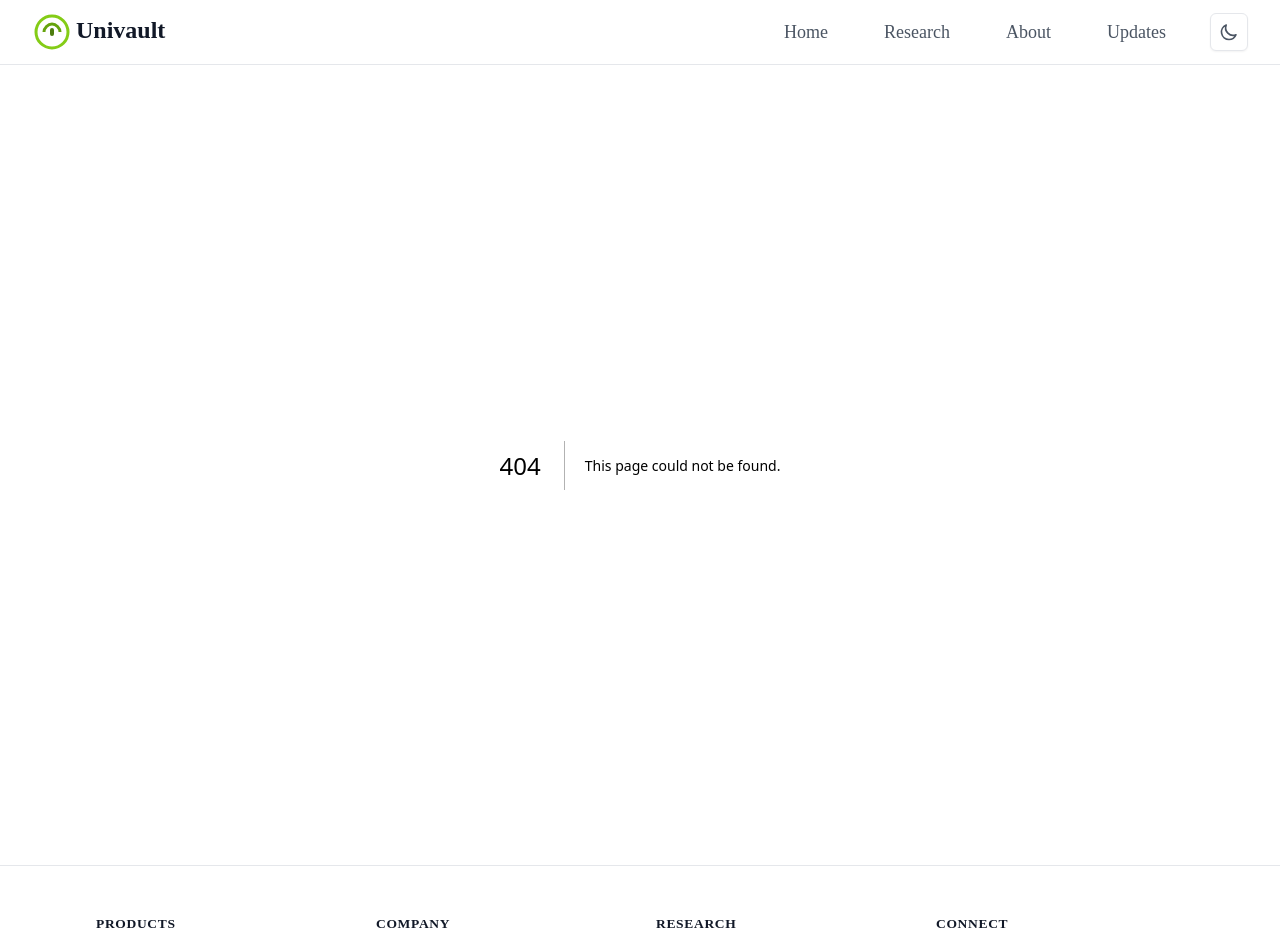
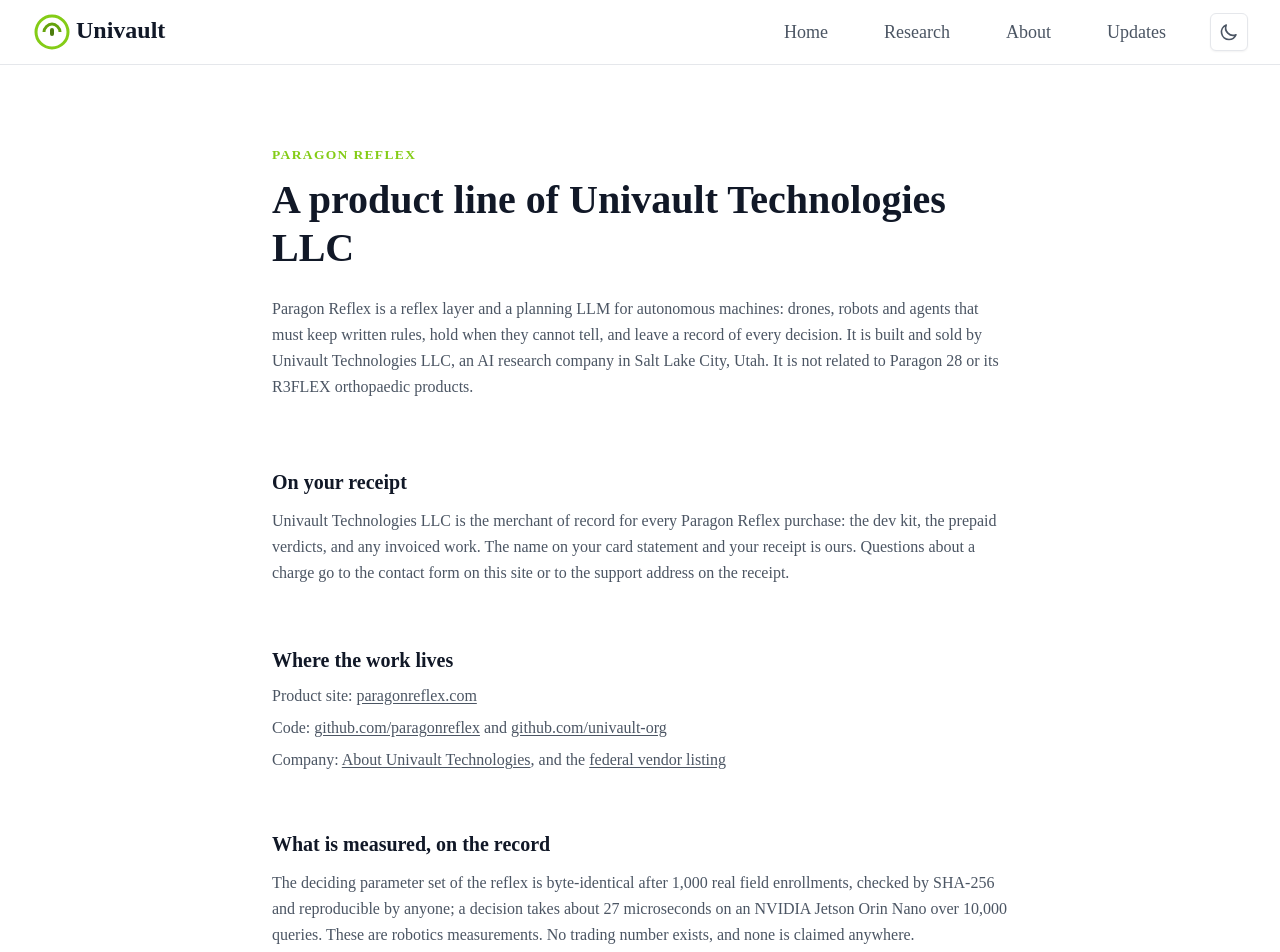
Before and after one commit to univault-org/md-next, a Next.js app: page /paragon-reflex in a window 1280 px wide. Before the commit this address had no page. Shown: the top 952 px of the page. Built offline with nearby package versions, Linux system fonts and the light colour scheme.

Commit message:
Entity home: Paragon Reflex first in the products block, Organization JSON-LD, merchant-of-record on About, /paragon-reflex entity page, PAI-era pages noindexed, root sitemap and robots fixed

```diff
--- a/src/pages/_app.js
+++ b/src/pages/_app.js
@@ -13,6 +13,8 @@
 })
 
 const SITE_URL = 'https://univault.org'
+// PAI-era residue: kept for history, taken out of the index (entity plan 2026-09-03).
+const NOINDEX_PREFIXES = ['/paiTraining', '/declaration', '/northStar', '/projects', '/whiteboard', '/code-editor-demo'];
 const DEFAULT_DESCRIPTION = 'Univault Technologies is an AI research company in Salt Lake City, Utah. We build AI infrastructure that asks instead of guesses, and help teams apply it to work where "probably" is not good enough.'
 const DEFAULT_IMAGE = `${SITE_URL}/bagle-breathing-ai-video-cover-image.png`
 
@@ -50,6 +52,7 @@
         <link rel="icon" type="image/svg+xml" href="/favicon.svg" />
         <link rel="canonical" href={canonicalUrl} />
 
+        {NOINDEX_PREFIXES.some((x) => (router.pathname || "").startsWith(x)) && <meta name="robots" content="noindex,nofollow" />}
         {/* Default SEO */}
         <meta name="description" content={pageProps.description || DEFAULT_DESCRIPTION} />
         <meta name="keywords" content="AI research, AI infrastructure, calibrated abstention, AI evaluation, expense automation, hiring evidence, agent workloads, Salt Lake City, Utah" />
--- a/src/pages/about/index.js
+++ b/src/pages/about/index.js
@@ -41,6 +41,26 @@
           conclusion that took all of that to earn: the hard problem in
           applied AI is not making models answer. It is knowing when an answer
           deserves to be trusted.
+        </p>
+      </section>
+
+
+      {/* Products and the merchant of record */}
+      <section className="max-w-3xl mx-auto px-4 py-10">
+        <h2 className="text-3xl font-bold text-neutral-900 dark:text-neutral-100">
+          What we sell, and whose name is on the receipt
+        </h2>
+        <p className="mt-6 text-lg text-neutral-600 dark:text-neutral-300 leading-relaxed">
+          Our commercial product line is{" "}
+          <a href="https://paragonreflex.com" className="underline underline-offset-2">Paragon Reflex</a>:
+          a reflex layer and a planning LLM for autonomous machines that keep written rules and record
+          every decision. Univault Technologies LLC is the merchant of record for every Paragon Reflex
+          purchase, so the name on your card statement and your receipt is ours. The product's code lives
+          under the <a href="https://github.com/paragonreflex" className="underline underline-offset-2">paragonreflex</a> and{" "}
+          <a href="https://github.com/univault-org" className="underline underline-offset-2">univault-org</a> GitHub
+          organizations, and the company is a registered federal vendor (
+          <a href="https://govtribe.com/vendors/univault-technologies-llc" className="underline underline-offset-2">GovTribe listing</a>).
+          See <Link href="/paragon-reflex/" className="underline underline-offset-2">the Paragon Reflex entity page</Link>.
         </p>
       </section>
 
--- a/src/pages/index.js
+++ b/src/pages/index.js
@@ -11,6 +11,15 @@
   "https://paragon-inbox-worker.amitacompany.workers.dev/contact/univault";
 
 const releases = [
+  {
+    icon: BiServer,
+    name: "Paragon Reflex",
+    href: "https://paragonreflex.com",
+    what: "Our product line for autonomous machines: a reflex layer that keeps written rules and a planning LLM that reads them back, answers, and records every decision. Sold at paragonreflex.com.",
+    honest:
+      "When it cannot tell, it holds and names the missing fact. Univault Technologies LLC is the merchant of record on every Paragon Reflex receipt.",
+    status: "In production - paragonreflex.com",
+  },
   {
     icon: BiServer,
     name: "Inference Gateway",
@@ -64,12 +73,12 @@
   return (
     <>
       <Head>
-        <title>Univault Technologies | AI that admits what it doesn&apos;t know</title>
+        <title>Univault Technologies LLC | AI research company, Salt Lake City, Utah</title>
         <meta
           name="description"
           content="Univault Technologies is an AI research company in Salt Lake City, Utah. We build AI infrastructure that asks instead of guesses, and help teams apply it to work where 'probably' isn't good enough."
         />
-        <meta property="og:title" content="Univault Technologies | AI that admits what it doesn't know" />
+        <meta property="og:title" content="Univault Technologies LLC | AI research company, Salt Lake City, Utah" />
         <meta
           property="og:description"
           content="AI infrastructure that asks instead of guesses. Built in Utah, applied help-first to finance, hiring, and operations."
@@ -94,6 +103,7 @@
             }),
           }}
         />
+        <script type="application/ld+json" dangerouslySetInnerHTML={{ __html: JSON.stringify({"@context": "https://schema.org", "@type": "Organization", "name": "Univault Technologies LLC", "legalName": "Univault Technologies LLC", "alternateName": "Univault", "url": "https://univault.org", "address": {"@type": "PostalAddress", "addressLocality": "Salt Lake City", "addressRegion": "UT", "addressCountry": "US"}, "founder": {"@type": "Person", "name": "Philip Luu-Phuong Tran"}, "brand": {"@type": "Brand", "name": "Paragon Reflex", "url": "https://paragonreflex.com"}, "sameAs": ["https://github.com/univault-org", "https://github.com/paragonreflex", "https://govtribe.com/vendors/univault-technologies-llc", "https://www.linkedin.com/in/philiptranp/"]}) }} />
       </Head>
 
       {/* Hero */}
@@ -108,7 +118,8 @@
           work: AI that is wrong <em>with confidence</em>. What came out of that
           work is infrastructure that asks instead of guesses &mdash; and we
           help teams put it to work where &quot;probably&quot; isn&apos;t good
-          enough: finance, hiring, operations.
+          enough: finance, hiring, operations &mdash; and autonomous machines,
+          through our product line <a href="https://paragonreflex.com" className="underline underline-offset-2">Paragon Reflex</a>.
         </p>
         <div className="mt-10">
           <a
@@ -123,14 +134,14 @@
       {/* Three releases */}
       <section className="max-w-6xl mx-auto px-4 py-16">
         <h2 className="text-2xl md:text-3xl font-bold text-neutral-900 dark:text-white text-center">
-          Three releases, one principle
+          Four releases, one principle
         </h2>
         <p className="mt-4 text-center text-neutral-600 dark:text-neutral-400 max-w-2xl mx-auto">
           Everything we ship carries the same discipline: when the system is not
           sure, it says so &mdash; to a person, before anyone relies on the
           answer.
         </p>
-        <div className="mt-12 grid md:grid-cols-3 gap-8">
+        <div className="mt-12 grid md:grid-cols-2 lg:grid-cols-4 gap-8">
           {releases.map((r) => (
             <div
               key={r.name}
@@ -147,7 +158,7 @@
                 {r.honest}
               </p>
               <p className="mt-auto pt-4 text-sm font-medium text-primary-500">
-                {r.status}
+                {r.href ? <a href={r.href} className="underline underline-offset-2">{r.status}</a> : r.status}
               </p>
             </div>
           ))}
--- /dev/null
+++ b/src/pages/paragon-reflex/index.js
@@ -0,0 +1,61 @@
+import Head from "next/head";
+import Link from "next/link";
+
+// The ENTITY page, not a sales page: resolves "who is behind Paragon Reflex?" for a buyer holding a receipt.
+export default function ParagonReflexEntity() {
+  return (
+    <>
+      <Head>
+        <title>Paragon Reflex, a product line of Univault Technologies LLC</title>
+        <meta
+          name="description"
+          content="Paragon Reflex is built and sold by Univault Technologies LLC, Salt Lake City, Utah. Univault Technologies is the merchant of record on every Paragon Reflex receipt."
+        />
+        <meta property="og:title" content="Paragon Reflex, a product line of Univault Technologies LLC" />
+        <meta property="og:url" content="https://univault.org/paragon-reflex/" />
+      </Head>
+
+      <section className="max-w-3xl mx-auto px-4 pt-20 pb-10">
+        <p className="text-sm font-semibold tracking-widest uppercase text-primary-500">Paragon Reflex</p>
+        <h1 className="mt-3 text-4xl md:text-5xl font-bold text-neutral-900 dark:text-white leading-tight">
+          A product line of Univault Technologies LLC
+        </h1>
+        <p className="mt-6 text-lg text-neutral-600 dark:text-neutral-300 leading-relaxed">
+          Paragon Reflex is a reflex layer and a planning LLM for autonomous machines: drones, robots and
+          agents that must keep written rules, hold when they cannot tell, and leave a record of every
+          decision. It is built and sold by Univault Technologies LLC, an AI research company in Salt Lake
+          City, Utah. It is not related to Paragon 28 or its R3FLEX orthopaedic products.
+        </p>
+      </section>
+
+      <section className="max-w-3xl mx-auto px-4 py-8">
+        <h2 className="text-2xl font-bold text-neutral-900 dark:text-neutral-100">On your receipt</h2>
+        <p className="mt-4 text-lg text-neutral-600 dark:text-neutral-300 leading-relaxed">
+          Univault Technologies LLC is the merchant of record for every Paragon Reflex purchase: the dev kit,
+          the prepaid verdicts, and any invoiced work. The name on your card statement and your receipt is
+          ours. Questions about a charge go to the contact form on this site or to the support address on
+          the receipt.
+        </p>
+      </section>
+
+      <section className="max-w-3xl mx-auto px-4 py-8">
+        <h2 className="text-2xl font-bold text-neutral-900 dark:text-neutral-100">Where the work lives</h2>
+        <ul className="mt-4 space-y-3 text-lg text-neutral-600 dark:text-neutral-300">
+          <li>Product site: <a href="https://paragonreflex.com" className="underline underline-offset-2">paragonreflex.com</a></li>
+          <li>Code: <a href="https://github.com/paragonreflex" className="underline underline-offset-2">github.com/paragonreflex</a> and <a href="https://github.com/univault-org" className="underline underline-offset-2">github.com/univault-org</a></li>
+          <li>Company: <Link href="/about/" className="underline underline-offset-2">About Univault Technologies</Link>, and the <a href="https://govtribe.com/vendors/univault-technologies-llc" className="underline underline-offset-2">federal vendor listing</a></li>
+        </ul>
+      </section>
+
+      <section className="max-w-3xl mx-auto px-4 py-8 pb-20">
+        <h2 className="text-2xl font-bold text-neutral-900 dark:text-neutral-100">What is measured, on the record</h2>
+        <p className="mt-4 text-lg text-neutral-600 dark:text-neutral-300 leading-relaxed">
+          The deciding parameter set of the reflex is byte-identical after 1,000 real field enrollments,
+          checked by SHA-256 and reproducible by anyone; a decision takes about 27 microseconds on an NVIDIA
+          Jetson Orin Nano over 10,000 queries. These are robotics measurements. No trading number exists,
+          and none is claimed anywhere.
+        </p>
+      </section>
+    </>
+  );
+}
```
Also changed, not shown: public/robots.txt, 1 other file (tests, documents, lock files or other folders).
